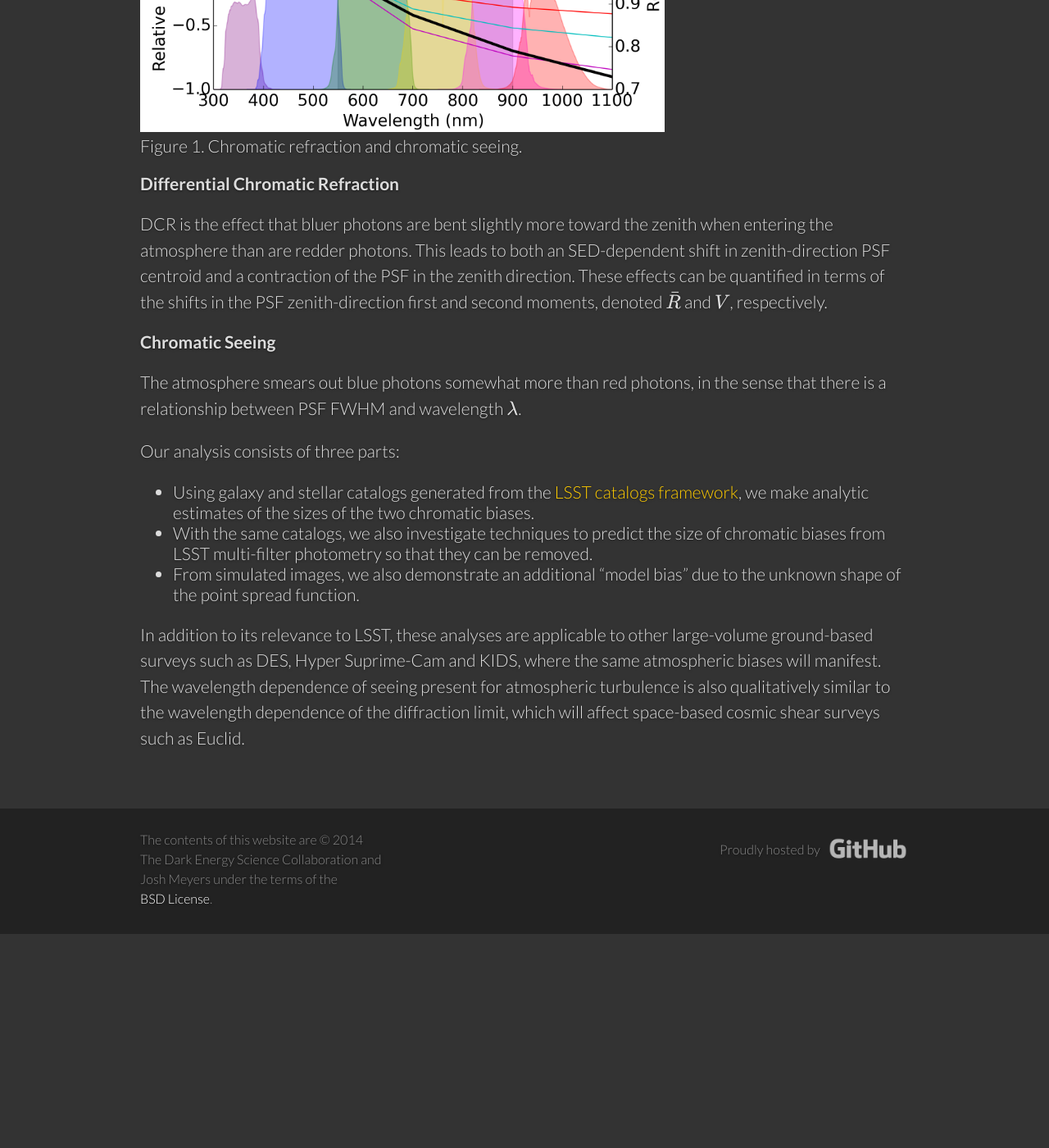
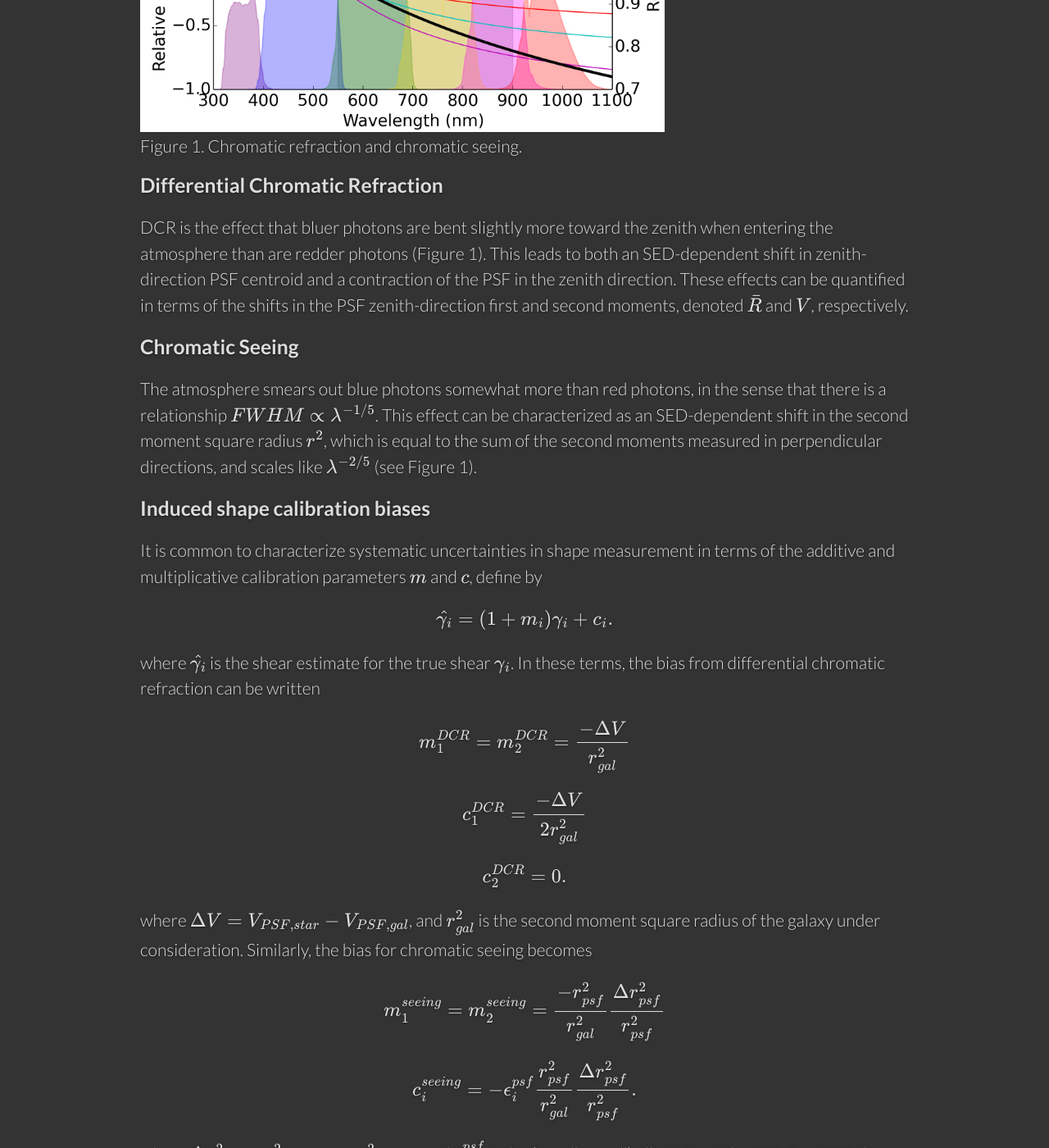
Before and after one commit to LSSTDESC/chroma, a Jekyll site: the page built from index.html, in a window 1280 px wide and 1400 px high, scrolled down 664 px. Shown: the whole window at 82% size. Built offline with Jekyll 4.4.1, drawn with Linux system fonts in a browser that asks for light colours; some web fonts are replaced; formulas are drawn with MathJax 3; before the commit the page ends 1803 px from its top, so only the background shows below that; some of the changed text lies outside the part shown.

```diff
--- a/index.html
+++ b/index.html
@@ -12,28 +12,53 @@ overview: true
   <figcaption>Figure 1. Chromatic refraction and chromatic seeing.</figcaption>
 </figure>
 <p>
-<h4> Differential Chromatic Refraction </h4>
+<h3> Differential Chromatic Refraction </h3>
 <p>
 DCR is the effect that bluer photons are bent slightly more toward the zenith when entering the
-atmosphere than are redder photons.  This leads to both an SED-dependent shift in zenith-direction
-PSF centroid and a contraction of the PSF in the zenith direction.  These effects can be quantified
-in terms of the shifts in the PSF zenith-direction first and second moments, denoted \(\bar{R}\)
-and \(V\), respectively.
+atmosphere than are redder photons (Figure 1).  This leads to both an SED-dependent shift in
+zenith-direction PSF centroid and a contraction of the PSF in the zenith direction.  These effects
+can be quantified in terms of the shifts in the PSF zenith-direction first and second moments,
+denoted \(\bar{R}\) and \(V\), respectively.
+</p>
 
-</p>
-<h4> Chromatic Seeing </h4>
+<h3> Chromatic Seeing </h3>
 <p>
 The atmosphere smears out blue photons somewhat more than red photons, in the sense that there is
-a relationship between PSF FWHM and wavelength \(\lambda\).
+a relationship \(FWHM \propto \lambda^{-1/5}\).  This effect can be characterized as an
+SED-dependent shift in the second moment square radius \(r^2\), which is equal to the sum of the
+second moments measured in perpendicular directions, and scales like \(\lambda^{-2/5}\) (see
+Figure 1).
 </p>
 
-<p class="line">
+<h3>Induced shape calibration biases</h3>
+<p>
+It is common to characterize systematic uncertainties in shape measurement in terms of the additive
+and multiplicative calibration parameters \(m\) and \(c\), define by
+\[\hat{\gamma_i} = (1+m_i)\gamma_i + c_i.\]
+where \(\hat{\gamma_i}\) is the shear estimate for the true shear \(\gamma_i\).
+In these terms, the bias from differential chromatic refraction can be written
+\[m_1^{DCR} = m_2^{DCR} = \frac{- \Delta V}{r^2_{gal}} \]
+\[c_1^{DCR} = \frac{- \Delta V}{2r^2_{gal}} \]
+\[c_2^{DCR} = 0.\]
+where \(\Delta V = V_{PSF, star} - V_{PSF, gal}\), and \(r^2_{gal}\) is the second moment square
+radius of the galaxy under consideration.
+Similarly, the bias for chromatic seeing becomes
+\[m_1^{seeing} = m_2^{seeing} = \frac{-r^2_{psf}}{r^2_{gal}}\frac{\Delta r^2_{psf}}{r^2_{psf}}\]
+\[c_i^{seeing} = -\epsilon_i^{psf}\frac{r^2_{psf}}{r^2_{gal}}\frac{\Delta r^2_{psf}}{r^2_{psf}}.\]
+where \(\Delta r^2_{psf} = r^2_{PSF, star} - r^2_{PSF, gal}\) and \(\epsilon_i^{psf}\) is the
+(usually small) ellipticity of the PSF.
+
+For LSST, the requirements are approximately to keep \(|m|\) and \(|c|\) below 0.003 and 0.0006, respectively.
+</p>
+<h3> Analysis</h3>
+<p>
 Our analysis consists of three parts:
 <ul>
 <li>Using galaxy and stellar catalogs generated from the <a href="https://dev.lsstcorp.org/trac/wiki/Installation">LSST catalogs framework</a>, we make analytic estimates of the sizes of the two chromatic biases.
 <li>With the same catalogs, we also investigate techniques to predict the size of chromatic biases from LSST multi-filter photometry so that they can be removed.
-<li>From simulated images, we also demonstrate an additional “model bias” due to the unknown shape of the point spread function.
+<li>From simulated images, we also demonstrate an additional “model bias” arising from the unknown shape of the point spread function.
 </ul>
 </p>
-<p class="line">
-        In addition to its relevance to LSST, these analyses are applicable to other large-volume ground-based surveys such as DES, Hyper Suprime-Cam and KIDS, where the same atmospheric biases will manifest.  The wavelength dependence of seeing present for atmospheric turbulence is also qualitatively similar to the wavelength dependence of the diffraction limit, which will affect space-based cosmic shear surveys such as Euclid.
+<p>
+In addition to its relevance to LSST, these analyses are applicable to other large-volume ground-based surveys such as DES, Hyper Suprime-Cam and KIDS, where the same atmospheric biases will manifest.  The wavelength dependence of seeing present for atmospheric turbulence is also qualitatively similar to the wavelength dependence of the diffraction limit, which will affect space-based cosmic shear surveys such as Euclid.
+</p>
```
Also changed, not shown: GettingStarted/index.md (+30 -1 lines), galsim/index.md (+1 -1 lines), img/chromatic_biases.png.
